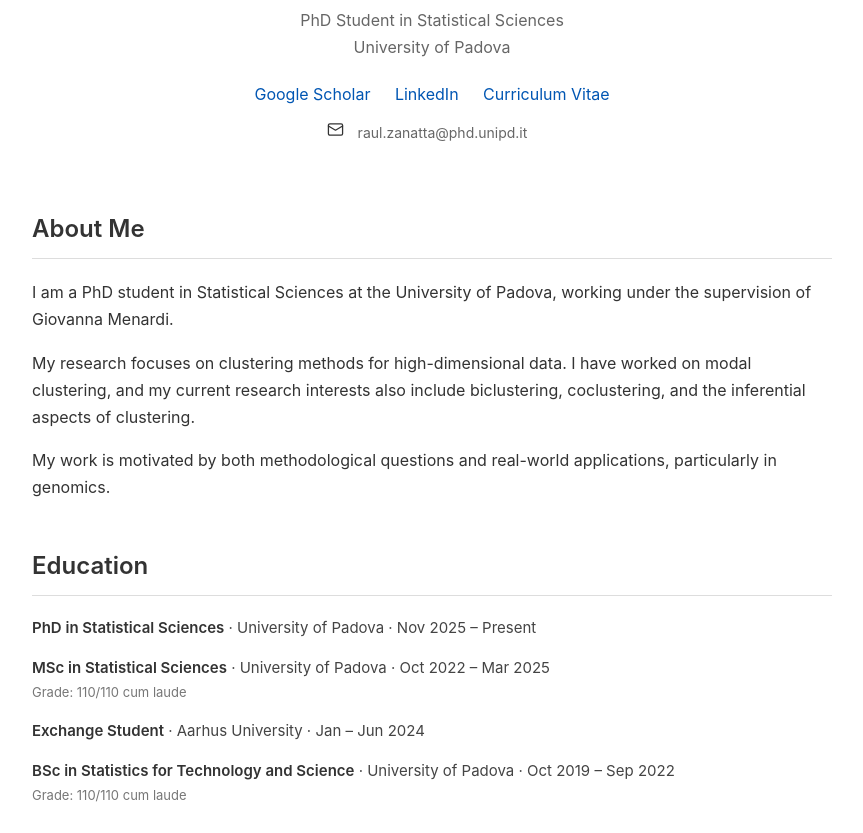
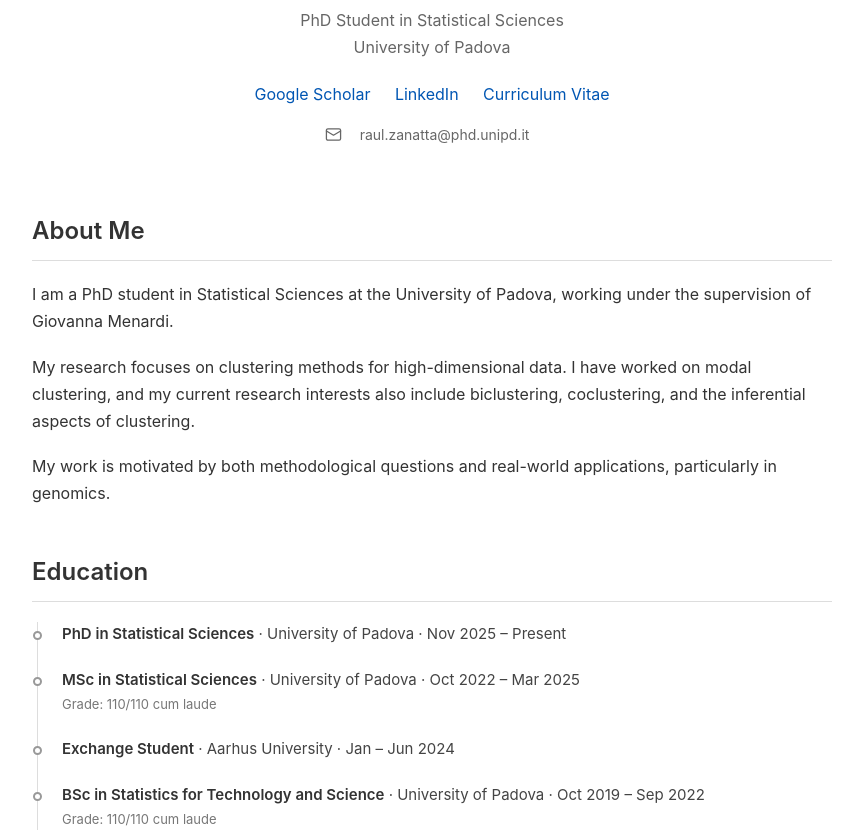
Before and after one commit to raulzanatta/raulzanatta.github.io, a plain HTML site: page index.html in a window 1280 px wide. Shown: the part 404-1237 px from the top of the page, without its empty margins (208-1071 px from the left). Drawn offline with Linux system fonts and the light colour scheme.

Commit message:
Update style.css

```diff
--- a/style.css
+++ b/style.css
@@ -198,3 +198,58 @@ footer {
     color: #0056b3;
     text-decoration: underline;
 }
+
+
+
+
+/* About Me */
+
+#about p {
+    margin-bottom: 18px;
+}
+
+/* Email with icon */
+
+.email {
+    display: flex;
+    align-items: center;
+    justify-content: center;
+    gap: 8px;
+    margin-top: 14px;
+    color: #666;
+}
+
+.email svg {
+    flex-shrink: 0;
+}
+
+/* Education timeline */
+
+.education-timeline {
+    position: relative;
+    padding-left: 24px;
+    border-left: 1px solid #ddd;
+    margin-left: 5px;
+}
+
+.education-item {
+    position: relative;
+    margin-bottom: 22px;
+}
+
+.education-item:last-child {
+    margin-bottom: 0;
+}
+
+.education-item::before {
+    content: "";
+    position: absolute;
+    left: -29px;
+    top: 9px;
+    width: 9px;
+    height: 9px;
+    background: #fff;
+    border: 2px solid #999;
+    border-radius: 50%;
+    box-sizing: border-box;
+}
```
